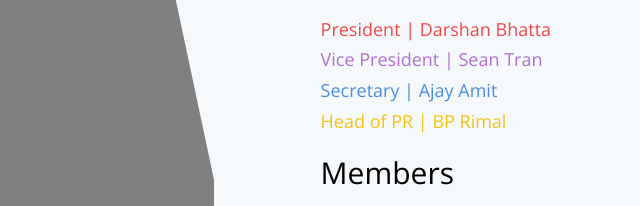
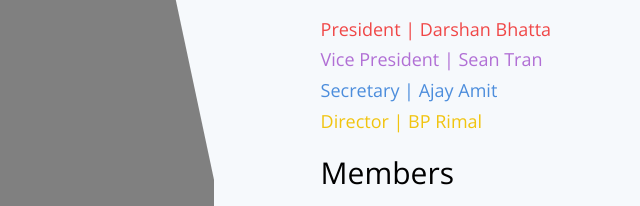
Before and after one commit to sxs0640/coppellcoders.github.io, a plain HTML site: page index.html in a window 1280 px wide. Shown: the part 1645-1851 px from the top of the page, 234-874 px from the left. Drawn offline with nearby package versions, Linux system fonts and the light colour scheme; files whose address does not match are found by name.

Commit message:
Update index.html

```diff
--- a/index.html
+++ b/index.html
@@ -120,7 +120,7 @@
 						<p style = "font-family:;"><font color = "#f04747" size = "+1"> President | Darshan Bhatta </font></br>
 						<font color = "#b16fd5" size = "+1"> Vice President | Sean Tran </font> </br>
 						<font color = "#4c8ddc" size = "+1"> Secretary | Ajay Amit </font></br>
-						<font color = "#f1c40f" size = "+1"> Head of PR | BP Rimal</font></p>
+						<font color = "#f1c40f" size = "+1"> Director | BP Rimal</font></p>
 
 						<h2>Members</h2>
 						<p style = "font-family:verdana;"> <font color = "#36393f" size = "+1"> Ethan Duong <br />
```
